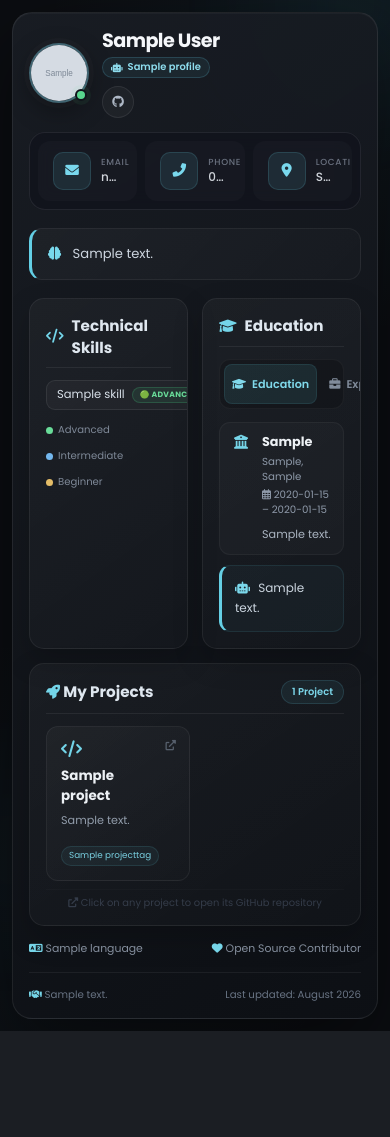
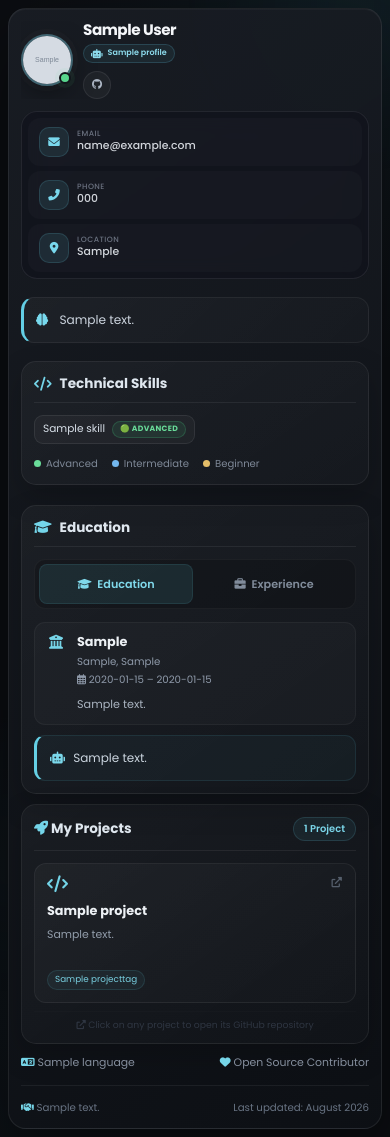
Before and after one commit to navidmn56/portfolio-website, a Django app: page / in a window 390 px wide. Before the commit the page ends 1031 px from the top, so only its background shows below. Run offline with Django 5.2, Linux system fonts and the light colour scheme; tables that the repository leaves empty hold one stand-in row (values such as "Sample post"); grey boxes marked "Sample" are stand-in pictures.

Commit message:
Improve mobile responsive layout

```diff
--- a/static/css/portfolio.css
+++ b/static/css/portfolio.css
@@ -125,6 +125,7 @@ body::after {
     gap: 13px;
     flex: 1;
     min-width: 0;
+    overflow: hidden;
 }
 
 /* ============================================================
@@ -178,16 +179,21 @@ body::after {
     flex-direction: column;
     gap: 5px;
     order: 1;
+    overflow: hidden;
 }
 
 .name-section h1 {
     color: #f5f7fa;
-    font-size: 1.2rem;
+    font-size: clamp(1rem, 4vw, 1.2rem);
     font-weight: 700;
     letter-spacing: -0.03em;
     line-height: 1.2;
     overflow-wrap: anywhere;
+    word-break: break-word;
     margin-bottom: 0;
+    overflow: hidden;
+    text-overflow: ellipsis;
+    white-space: nowrap;
 }
 
 .title-badge {
@@ -199,12 +205,14 @@ body::after {
     background: rgba(102, 210, 235, 0.07);
     border: 1px solid rgba(102, 210, 235, 0.18);
     color: #8ddced;
-    font-size: 0.62rem;
+    font-size: clamp(0.55rem, 1.5vw, 0.62rem);
     font-weight: 600;
     line-height: 1.3;
     width: fit-content;
     max-width: 100%;
     white-space: nowrap;
+    overflow: hidden;
+    text-overflow: ellipsis;
 }
 
 .title-badge i {
@@ -219,14 +227,14 @@ body::after {
     display: flex;
     flex-direction: row;
     flex-wrap: wrap;
-    gap: 6px;
+    gap: 4px;
     margin-top: 3px;
     order: 2;
 }
 
 .social-icon-circle {
-    width: 32px;
-    height: 32px;
+    width: 30px;
+    height: 30px;
     display: inline-flex;
     align-items: center;
     justify-content: center;
@@ -235,7 +243,7 @@ body::after {
     border: 1px solid rgba(255, 255, 255, 0.08);
     color: #aeb8c6;
     text-decoration: none;
-    font-size: 0.75rem;
+    font-size: 0.7rem;
     transition: transform 0.12s ease, background 0.12s ease, color 0.12s ease, border-color 0.12s ease;
     flex-shrink: 0;
 }
@@ -252,8 +260,8 @@ body::after {
     display: flex;
     flex-direction: row;
     flex-wrap: wrap;
-    gap: 8px;
-    padding: 8px;
+    gap: 6px;
+    padding: 8px 6px;
     background: rgba(15, 18, 28, 0.6);
     border: 1px solid rgba(255, 255, 255, 0.08);
     border-radius: 16px;
@@ -261,19 +269,20 @@ body::after {
     -webkit-backdrop-filter: blur(10px);
     order: 1;
     width: 100%;
+    overflow: hidden;
 }
 
 .contact-item {
     display: flex;
     align-items: center;
-    gap: 10px;
-    padding: 10px 14px;
+    gap: 8px;
+    padding: 8px 10px;
     border-radius: 12px;
     color: #bfc8d4;
     text-decoration: none;
     transition: all 0.2s ease;
     min-width: 0;
-    flex: 1;
+    flex: 1 1 auto;
     background: rgba(255, 255, 255, 0.02);
     border: 1px solid transparent;
     position: relative;
@@ -310,8 +319,8 @@ body::after {
 
 /* Icon wrapper */
 .contact-icon-wrapper {
-    width: 38px;
-    height: 38px;
+    width: 34px;
+    height: 34px;
     display: flex;
     align-items: center;
     justify-content: center;
@@ -330,7 +339,7 @@ body::after {
 
 .contact-icon-wrapper i {
     color: #79d8ed;
-    font-size: 0.85rem;
+    font-size: 0.8rem;
     transition: transform 0.2s ease;
 }
 
@@ -344,25 +353,28 @@ body::after {
     flex-direction: column;
     gap: 2px;
     min-width: 0;
+    overflow: hidden;
 }
 
 .contact-label {
-    font-size: 0.55rem;
+    font-size: 0.52rem;
     font-weight: 500;
     color: #6b7280;
     text-transform: uppercase;
-    letter-spacing: 0.08em;
+    letter-spacing: 0.06em;
     line-height: 1;
+    white-space: nowrap;
 }
 
 .contact-value {
-    font-size: 0.75rem;
+    font-size: 0.72rem;
     font-weight: 500;
     color: #d1d5db;
     line-height: 1.3;
     overflow: hidden;
     text-overflow: ellipsis;
     white-space: nowrap;
+    word-break: break-all;
 }
 
 .contact-item:hover .contact-value {
@@ -903,9 +915,230 @@ body::after {
 }
 
 /* ============================================================
-   TABLET OPTIMIZATION (600px+)
+   MOBILE OPTIMIZATION (max-width: 599px)
    ============================================================ */
-@media (min-width: 600px) {
+@media (max-width: 599px) {
+    body {
+        padding: 8px;
+    }
+
+    .view {
+        padding: 12px;
+        border-radius: 18px;
+    }
+
+    .profile-header {
+        gap: 12px;
+    }
+
+    .profile-info {
+        gap: 10px;
+    }
+
+    .profile-image-wrapper {
+        width: 52px;
+        height: 52px;
+    }
+
+    .name-section h1 {
+        font-size: clamp(0.95rem, 3.8vw, 1.15rem);
+    }
+
+    .title-badge {
+        font-size: clamp(0.5rem, 1.4vw, 0.58rem);
+        padding: 3px 7px;
+    }
+
+    .social-icon-circle {
+        width: 28px;
+        height: 28px;
+        font-size: 0.65rem;
+    }
+
+    .contact-links {
+        flex-direction: column;
+        gap: 5px;
+        padding: 6px;
+    }
+
+    .contact-item {
+        padding: 8px 10px;
+        min-height: 42px;
+        flex: none;
+        width: 100%;
+    }
+
+    .contact-icon-wrapper {
+        width: 30px;
+        height: 30px;
+    }
+
+    .contact-icon-wrapper i {
+        font-size: 0.72rem;
+    }
+
+    .contact-value {
+        font-size: 0.68rem;
+    }
+
+    .contact-label {
+        font-size: 0.48rem;
+    }
+
+    .summary {
+        padding: 12px;
+        font-size: 0.76rem;
+    }
+
+    .grid-2col {
+        grid-template-columns: 1fr;
+        gap: 10px;
+    }
+
+    .card-style {
+        padding: 12px;
+        margin-bottom: 10px;
+    }
+
+    .card-style h2 {
+        font-size: 0.85rem;
+    }
+
+    .skill-tag {
+        font-size: 0.66rem;
+        padding: 5px 8px;
+    }
+
+    .project-grid {
+        grid-template-columns: 1fr;
+        gap: 8px;
+    }
+
+    .project-card {
+        min-height: 140px;
+        padding: 12px;
+    }
+
+    .project-card h4 {
+        font-size: 0.8rem;
+    }
+
+    .project-card p {
+        font-size: 0.68rem;
+    }
+
+    .projects-hint {
+        font-size: 0.58rem;
+        margin-top: 5px;
+        opacity: 0.5;
+    }
+}
+
+/* ============================================================
+   VERY SMALL PHONES (360px-)
+   ============================================================ */
+@media (max-width: 360px) {
+    body {
+        padding: 6px;
+    }
+
+    .view {
+        padding: 10px;
+        border-radius: 16px;
+    }
+
+    .profile-info {
+        gap: 8px;
+    }
+
+    .profile-image-wrapper {
+        width: 46px;
+        height: 46px;
+    }
+
+    .name-section h1 {
+        font-size: clamp(0.85rem, 3.5vw, 1rem);
+    }
+
+    .title-badge {
+        font-size: clamp(0.45rem, 1.3vw, 0.52rem);
+        padding: 2px 6px;
+    }
+
+    .social-icon-circle {
+        width: 26px;
+        height: 26px;
+        font-size: 0.6rem;
+    }
+
+    .contact-links {
+        padding: 5px;
+        gap: 4px;
+    }
+
+    .contact-item {
+        padding: 8px 10px;
+    }
+
+    .contact-icon-wrapper {
+        width: 28px;
+        height: 28px;
+    }
+
+    .contact-icon-wrapper i {
+        font-size: 0.68rem;
+    }
+
+    .contact-value {
+        font-size: 0.62rem;
+    }
+
+    .contact-label {
+        font-size: 0.45rem;
+    }
+
+    .summary {
+        padding: 10px;
+        font-size: 0.7rem;
+    }
+
+    .card-style {
+        padding: 10px;
+    }
+
+    .skill-tag {
+        font-size: 0.6rem;
+        padding: 4px 6px;
+    }
+
+    .project-grid {
+        gap: 6px;
+    }
+
+    .project-card {
+        min-height: 120px;
+        padding: 10px;
+    }
+
+    .project-card h4 {
+        font-size: 0.74rem;
+    }
+
+    .project-card p {
+        font-size: 0.62rem;
+    }
+
+    .projects-hint {
+        font-size: 0.54rem;
+        margin-top: 4px;
+        opacity: 0.45;
+    }
+}
+
+/* ============================================================
+   TABLET OPTIMIZATION (600px - 899px)
+   ============================================================ */
+@media (min-width: 600px) and (max-width: 899px) {
     body {
         padding: 20px;
     }
```
Also changed, not shown: other parts of static/css/portfolio.css (+42 -124 lines).
